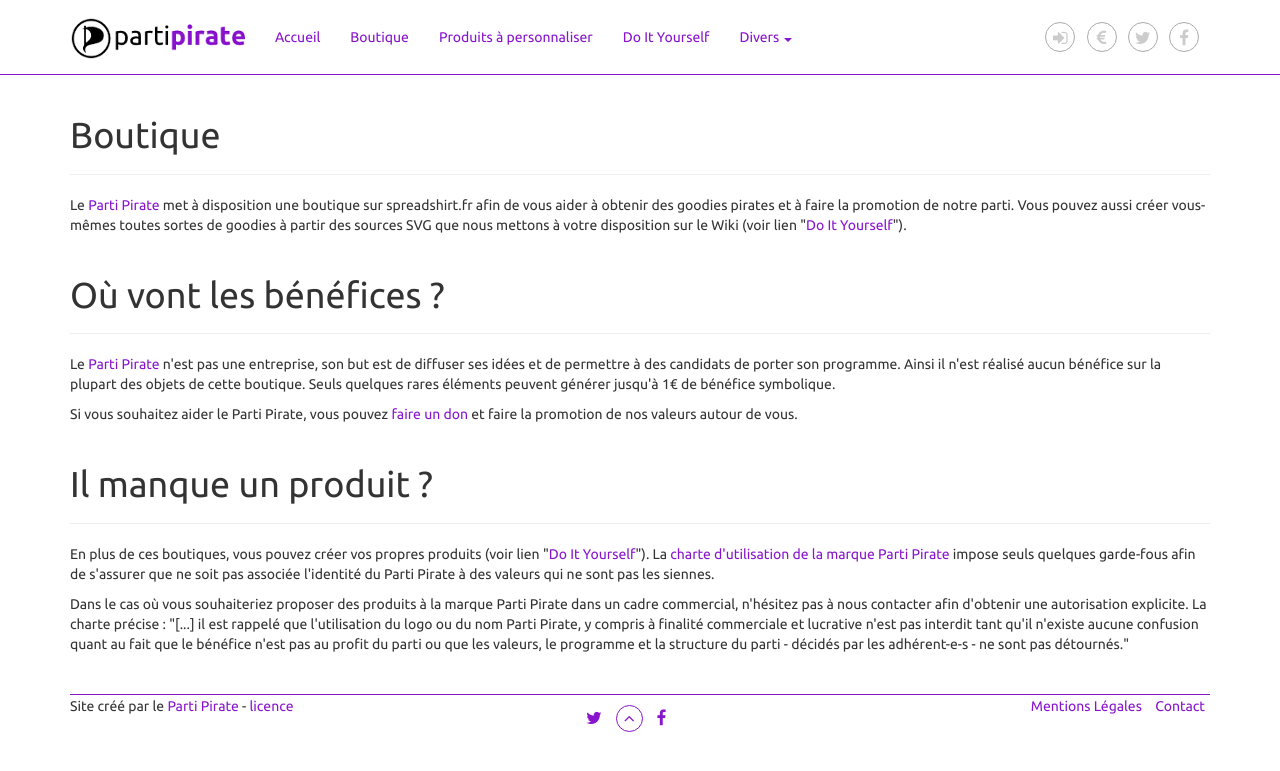
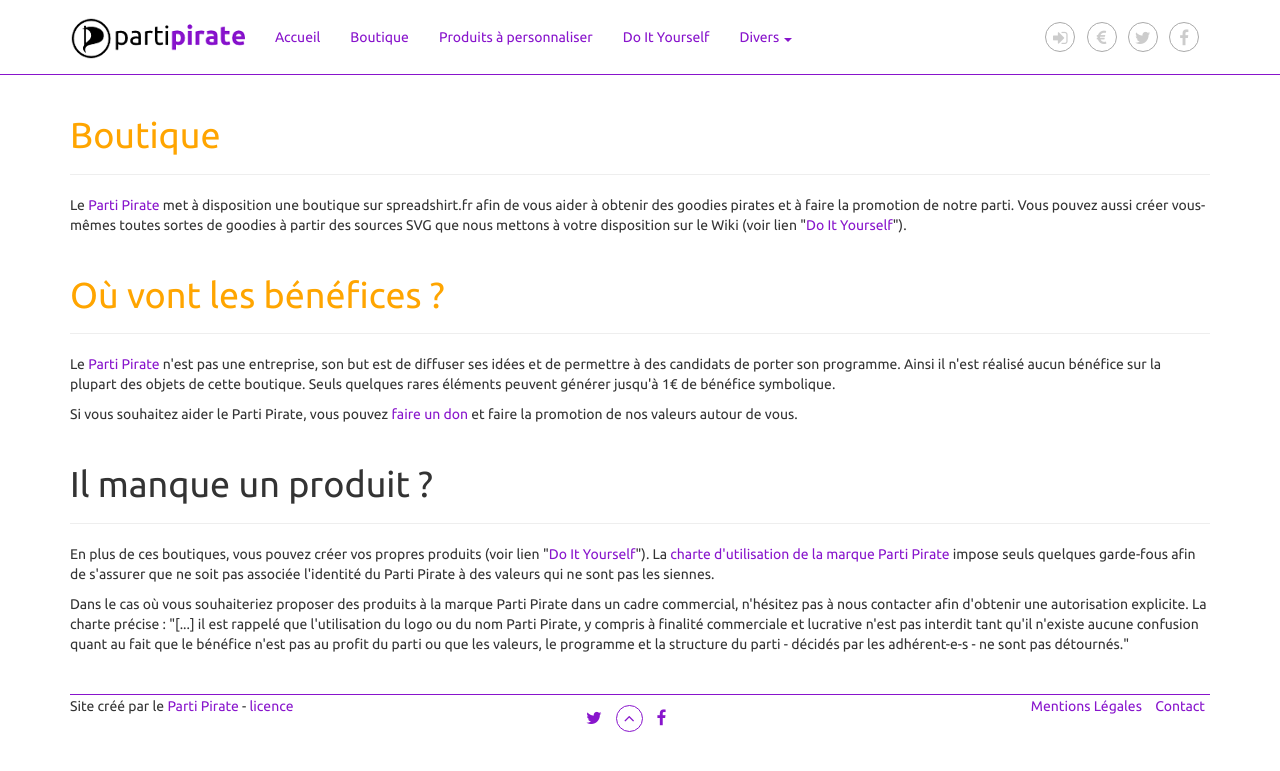
Before and after one commit to PartiPirate/Boutique, a Jekyll site: the page built from index.html, in a window 1280 px wide. Shown: the top 771 px of the page. Built offline with Jekyll 4.4.1, drawn with Linux system fonts in a browser that asks for light colours.

Commit message:
Update index.html
Couleur complémentaire #FFA500

```diff
--- a/index.html
+++ b/index.html
@@ -9,18 +9,18 @@
 facebook_image_url: ""
 ---
 <div class="page-header">
-  <h1>Boutique</h1>
+  <h1><font color="#FFA500">Boutique</font></h1>
 </div>
 <p>Le <a href="https://www.partipirate.fr">Parti Pirate</a> met à disposition une boutique sur spreadshirt.fr afin de vous aider à obtenir des goodies pirates et à faire la promotion de notre parti. Vous pouvez aussi créer vous-mêmes toutes sortes de goodies à partir des sources SVG que nous mettons à votre disposition sur le Wiki (voir lien "<a href="diy.html">Do It Yourself</a>").</p>
 
 <div class="page-header">
-  <h1>Où vont les bénéfices ?</h1>
+  <h1><font color="#FFA500">Où vont les bénéfices ?</font></h1>
 </div>
 <p>Le <a href="https://www.partipirate.fr">Parti Pirate</a> n'est pas une entreprise, son but est de diffuser ses idées et de permettre à des candidats de porter son programme. Ainsi il n'est réalisé aucun bénéfice sur la plupart des objets de cette boutique. Seuls quelques rares éléments peuvent générer jusqu'à 1€ de bénéfice symbolique.</p>
 <p>Si vous souhaitez aider le Parti Pirate, vous pouvez <a href="https://don.partipirate.org/">faire un don</a> et faire la promotion de nos valeurs autour de vous.</p>
 
 <div class="page-header">
-  <h1>Il manque un produit ?</h1>
+  <h1><font color="#FFA500"></font>Il manque un produit ?</font></h1>
 </div>
 <p>En plus de ces boutiques, vous pouvez créer vos propres produits (voir lien "<a href="diy.html">Do It Yourself</a>"). La <a href="https://wiki.partipirate.org/RI#Annexe_2_-_Charte_d.27utilisation_de_la_marque_Parti_Pirate">charte d'utilisation de la marque Parti Pirate</a> impose seuls quelques garde-fous afin de s'assurer que ne soit pas associée l'identité du Parti Pirate à des valeurs qui ne sont pas les siennes.</p>
 <p>Dans le cas où vous souhaiteriez proposer des produits à la marque Parti Pirate dans un cadre commercial, n'hésitez pas à nous contacter afin d'obtenir une autorisation explicite. La charte précise : "[...] il est rappelé que l'utilisation du logo ou du nom Parti Pirate, y compris à finalité commerciale et lucrative n'est pas interdit tant qu'il n'existe aucune confusion quant au fait que le bénéfice n'est pas au profit du parti ou que les valeurs, le programme et la structure du parti - décidés par les adhérent-e-s - ne sont pas détournés."</p>
```
